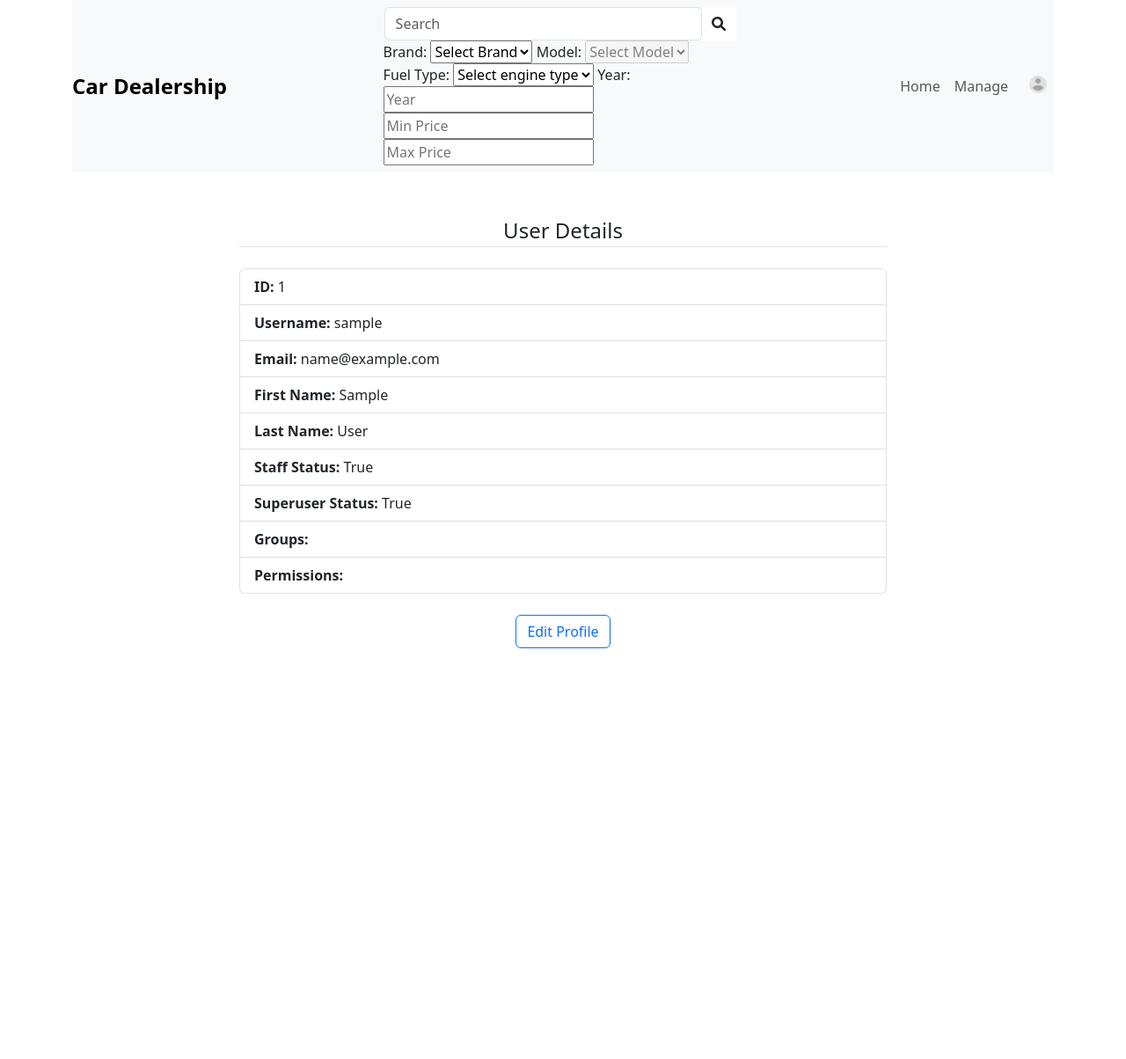
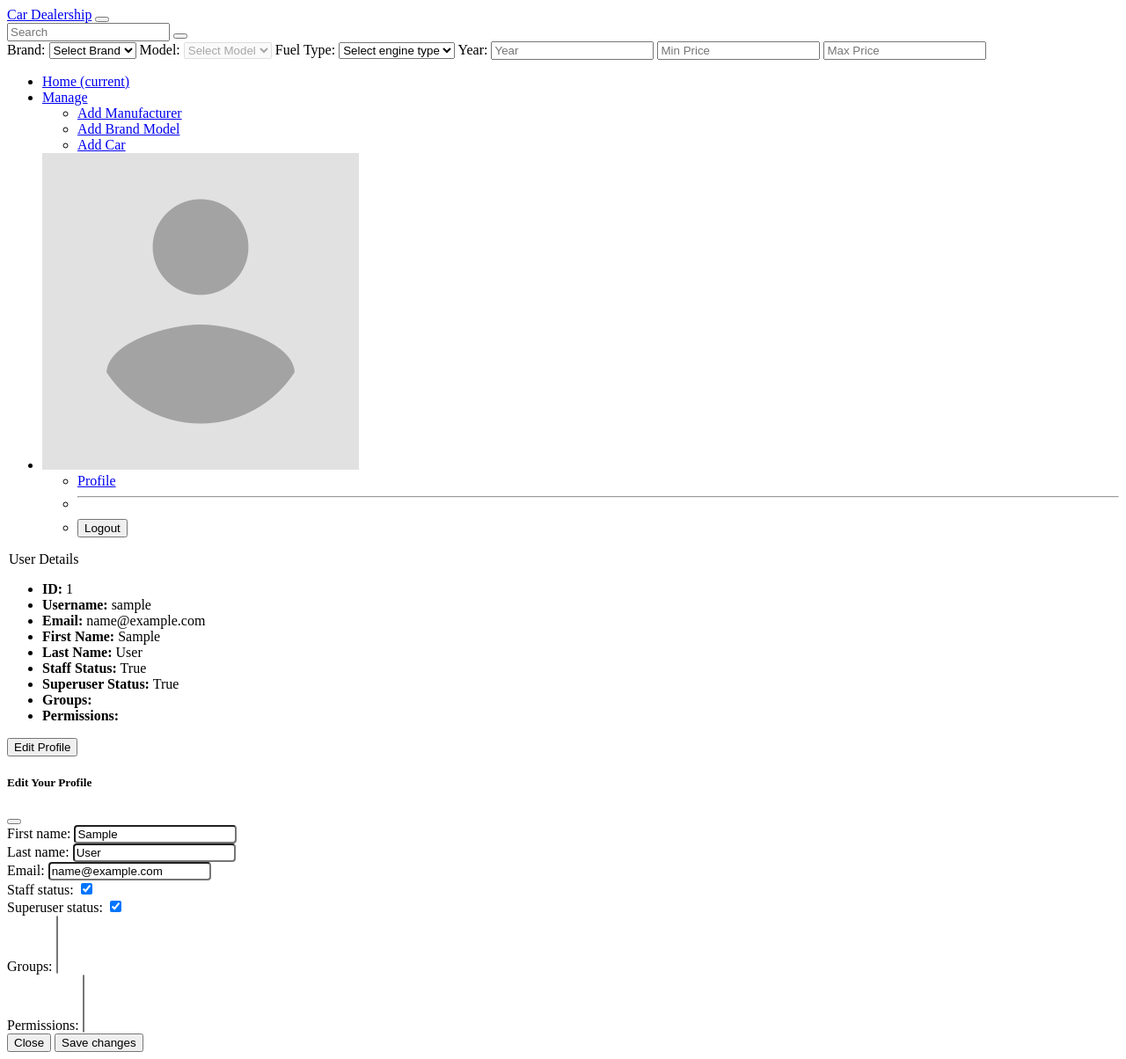
Before and after one commit to lexicon-car-dealership/car-dealership-exercise, a Django app: page /auth/profile/ in a window 1280 px wide. Shown: the whole page at 88% size. Before the commit the page ends 737 px from the top, so only its background shows below. Run offline with Django 4.2, Linux system fonts and the light colour scheme; the visitor is signed in with stand-in values (Sample User, id 1).

Commit message:
Remove previous styling

```diff
--- a/car_dealership/templates/base.html
+++ b/car_dealership/templates/base.html
@@ -4,35 +4,33 @@
   <head>
     <meta charset="UTF-8" />
     <meta name="viewport" content="width=device-width, initial-scale=1.0" />
-    <link href="https://cdn.jsdelivr.net/npm/bootstrap@5.3.3/dist/css/bootstrap.min.css" rel="stylesheet" integrity="sha384-QWTKZyjpPEjISv5WaRU9OFeRpok6YctnYmDr5pNlyT2bRjXh0JMhjY6hW+ALEwIH" crossorigin="anonymous">
-    <link href="https://cdnjs.cloudflare.com/ajax/libs/font-awesome/6.0.0-beta3/css/all.min.css" rel="stylesheet">
     <link href="{% static 'CSS/styles.css' %}" rel="stylesheet">
     <title>{% block title %}Car Dealership{% endblock %}</title>
   </head>
   <body>
-    <header class="container">
-      <nav class="navbar navbar-expand-lg navbar-light bg-light">
-        <a class="navbar-brand" href="{% url 'index' %}">Car Dealership</a>
-        <button class="navbar-toggler" type="button" data-bs-toggle="collapse" data-bs-target="#navbarTogglerDemo03" aria-controls="navbarTogglerDemo03" aria-expanded="false" aria-label="Toggle navigation">
-          <span class="navbar-toggler-icon"></span>
+    <header>
+      <nav>
+        <a href="{% url 'index' %}">Car Dealership</a>
+        <button type="button" data-bs-toggle="collapse" data-bs-target="#navbarTogglerDemo03" aria-controls="navbarTogglerDemo03" aria-expanded="false" aria-label="Toggle navigation">
+          <span></span>
         </button>
 
-        <div class="collapse navbar-collapse" id="navbarTogglerDemo03">
+        <div id="navbarTogglerDemo03">
           {% include 'filter.html' with models=models %}
-          <ul class="navbar-nav ms-3 mt-2 mt-lg-0">
-            <li class="nav-item active">
-              <a class="nav-link" href="{% url 'index' %}">Home <span class="sr-only">(current)</span></a>
+          <ul>
+            <li>
+              <a href="{% url 'index' %}">Home <span>(current)</span></a>
             </li>
             {% if user.is_authenticated %}
                 {% if user.is_superuser or user.is_staff %}
-                <li class="nav-item dropdown">
-                  <a class="nav-link dropdown-toggle" href="#" id="adminDropdown" role="button" data-bs-toggle="dropdown" aria-expanded="false">
+                <li>
+                  <a href="#" id="adminDropdown" role="button" data-bs-toggle="dropdown" aria-expanded="false">
                     Manage
                   </a>
-                  <ul class="dropdown-menu" aria-labelledby="adminDropdown">
-                    <li><a class="dropdown-item" href="{% url 'admin_forms' 'manufacturer' %}">Add Manufacturer</a></li>
-                    <li><a class="dropdown-item" href="{% url 'admin_forms' 'brandmodel' %}">Add Brand Model</a></li>
-                    <li><a class="dropdown-item" href="{% url 'add_car' %}">Add Car</a></li>
+                  <ul aria-labelledby="adminDropdown">
+                    <li><a href="{% url 'admin_forms' 'manufacturer' %}">Add Manufacturer</a></li>
+                    <li><a href="{% url 'admin_forms' 'brandmodel' %}">Add Brand Model</a></li>
+                    <li><a href="{% url 'add_car' %}">Add Car</a></li>
                   </ul>
                 </li>
                 {% endif %}
@@ -40,24 +38,24 @@
 
             <!-- Profile Dropdown -->
             {% if user.is_authenticated %}
-            <li class="nav-item dropdown">
-              <a class="nav-link custom-dropdown-toggle" href="#" id="navbarDropdown" role="button" data-bs-toggle="dropdown" aria-expanded="false">
-                <img src="{% static 'images/profile_placeholder.png' %}" alt="Profile" class="rounded-circle profile-picture">
+            <li>
+              <a href="#" id="navbarDropdown" role="button" data-bs-toggle="dropdown" aria-expanded="false">
+                <img src="{% static 'images/profile_placeholder.png' %}" alt="Profile">
               </a>
-              <ul class="dropdown-menu dropdown-menu-end" aria-labelledby="navbarDropdown">
-                <li><a class="dropdown-item" href="{% url 'profile' %}">Profile</a></li>
-                <li><hr class="dropdown-divider"></li>
+              <ul aria-labelledby="navbarDropdown">
+                <li><a href="{% url 'profile' %}">Profile</a></li>
+                <li><hr></li>
                 <li>
                   <form method="POST" action="{% url 'logout' %}">
                     {% csrf_token %}
-                    <button type="submit" class="dropdown-item">Logout</button>
+                    <button type="submit">Logout</button>
                   </form>
                 </li>
               </ul>
             </li>
             {% else %}
-            <li class="nav-item">
-              <a class="nav-link" href="{% url 'login' %}">Login</a>
+            <li>
+              <a href="{% url 'login' %}">Login</a>
             </li>
             {% endif %}
           </ul>
--- a/car_dealership/templates/filter.html
+++ b/car_dealership/templates/filter.html
@@ -1,15 +1,15 @@
-<div class="search-container">
+<div>
   <form
     id="filter_form"
     method="get"
     action="{% url 'index' %}"
-    class="d-flex"
+
   >
-    <div class="input-group">
+    <div>
       <input
         id="filter_form_search"
         name="search"
-        class="form-control rounded"
+
         type="search"
         placeholder="Search"
         value="{{request.GET.search}}"
@@ -17,9 +17,9 @@
       />
       <button
         type="submit"
-        class="input-group-text bg-white border-0"
+
       >
-        <i class="fas fa-search"></i>
+        <i></i>
       </button>
       <div>
         <label for="brand_select">Brand:</label>
```
Also changed, not shown: car_dealership/templates/card.html (+5 -5 lines).
